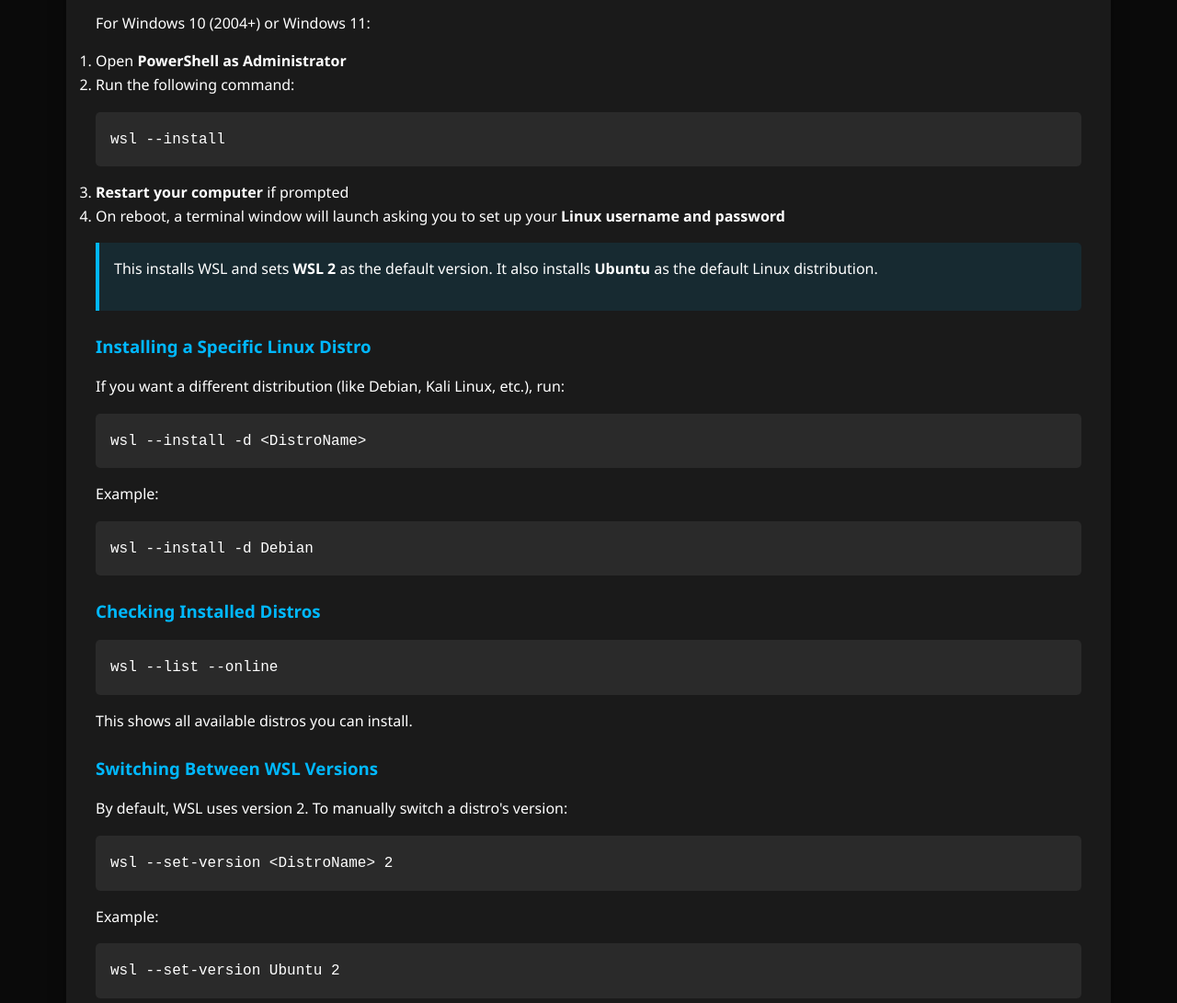
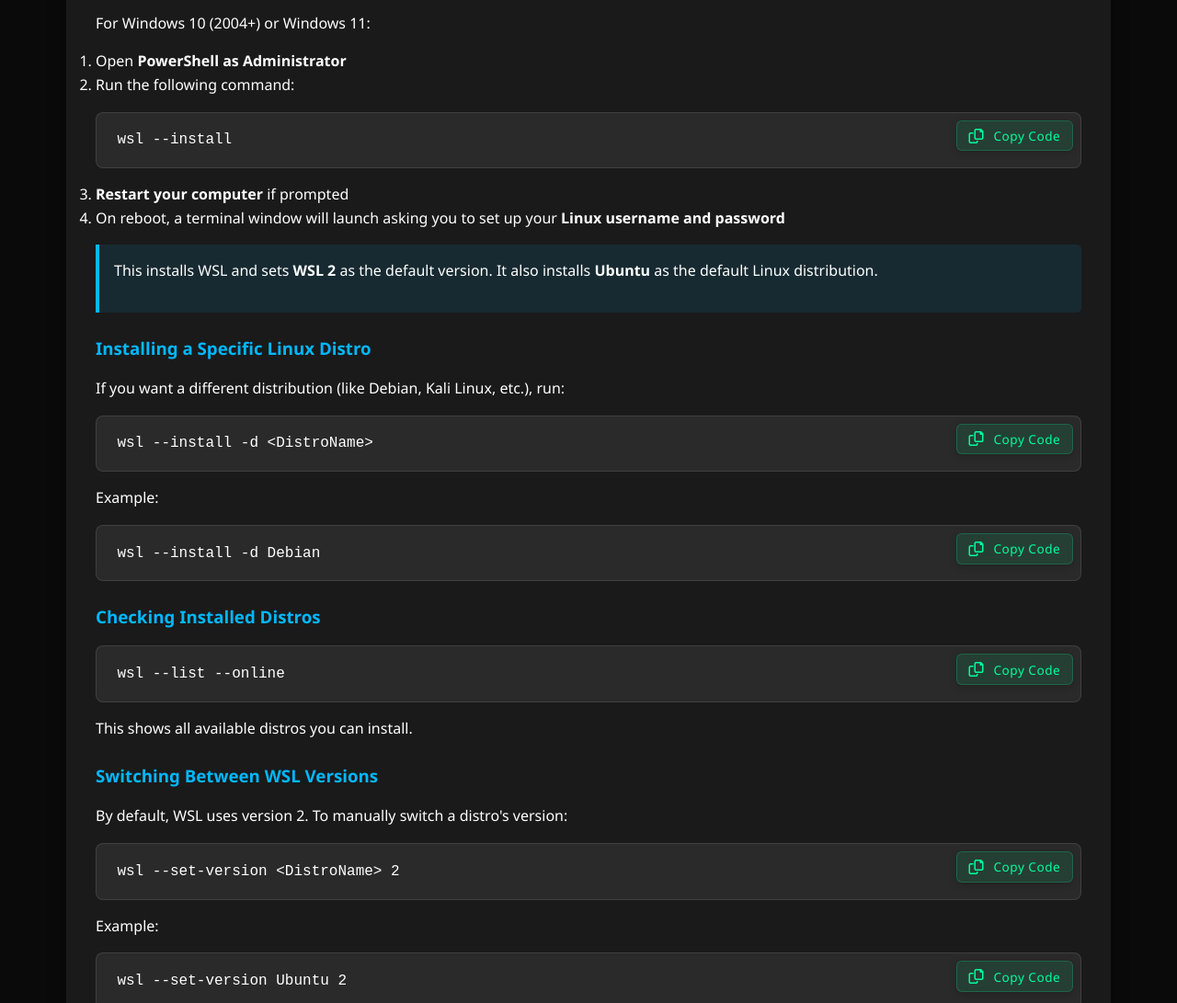
Before and after one commit to atharvbyadav/Mastering-WSL, a plain HTML site: page index.html in a window 1280 px wide. Shown: the part 1741-2832 px from the top of the page at 92% size. Drawn offline with Linux system fonts and the light colour scheme.

Commit message:
adding Coppy buttons

```diff
--- a/index.html
+++ b/index.html
@@ -209,14 +209,83 @@
         pre {
             background: var(--code-bg);
             padding: 1rem;
-            border-radius: 5px;
+            border-radius: 8px;
             overflow-x: auto;
             margin: 1rem 0;
+            position: relative;
+            border: 1px solid rgba(255, 255, 255, 0.1);
+            transition: all 0.3s ease;
         }
 
-        pre code {
-            background: none;
-            padding: 0;
+        pre:hover {
+            border-color: rgba(0, 255, 157, 0.2);
+            box-shadow: 0 0 20px rgba(0, 255, 157, 0.1);
+        }
+
+        .copy-button {
+            position: absolute;
+            top: 0.5rem;
+            right: 0.5rem;
+            background: rgba(0, 255, 157, 0.1);
+            border: 1px solid rgba(0, 255, 157, 0.2);
+            color: var(--primary-color);
+            padding: 0.4rem 0.8rem;
+            border-radius: 6px;
+            cursor: pointer;
+            font-size: 0.85rem;
+            transition: all 0.3s cubic-bezier(0.4, 0, 0.2, 1);
+            display: flex;
+            align-items: center;
+            gap: 0.4rem;
+            backdrop-filter: blur(5px);
+            box-shadow: 0 2px 8px rgba(0, 0, 0, 0.2);
+            font-weight: 500;
+            letter-spacing: 0.5px;
+        }
+
+        .copy-button:hover {
+            background: rgba(0, 255, 157, 0.2);
+            border-color: var(--primary-color);
+            transform: translateY(-2px);
+            box-shadow: 0 4px 12px rgba(0, 255, 157, 0.3);
+        }
+
+        .copy-button:active {
+            transform: translateY(0);
+            box-shadow: 0 2px 4px rgba(0, 255, 157, 0.2);
+        }
+
+        .copy-button.copied {
+            background: rgba(0, 255, 157, 0.3);
+            border-color: var(--primary-color);
+            color: var(--primary-color);
+            animation: pulse 0.5s ease;
+        }
+
+        @keyframes pulse {
+            0% { transform: scale(1); }
+            50% { transform: scale(1.05); }
+            100% { transform: scale(1); }
+        }
+
+        .copy-button i {
+            font-size: 1rem;
+            transition: transform 0.3s ease;
+        }
+
+        .copy-button:hover i {
+            transform: scale(1.1);
+        }
+
+        .copy-button.copied i {
+            color: var(--primary-color);
+            animation: checkmark 0.3s ease;
+        }
+
+        @keyframes checkmark {
+            0% { transform: scale(0); }
+            50% { transform: scale(1.2); }
+            100% { transform: scale(1); }
         }
 
         .command-table {
@@ -1059,6 +1128,31 @@ generateResolvConf = false</code></pre>
             section.style.transition = 'opacity 0.5s ease, transform 0.5s ease';
             observer.observe(section);
         });
+
+        // Add copy buttons to all code blocks
+        document.querySelectorAll('pre').forEach((pre) => {
+            const button = document.createElement('button');
+            button.className = 'copy-button';
+            button.innerHTML = '<i class="far fa-copy"></i> Copy Code';
+            button.title = 'Copy to clipboard';
+
+            button.addEventListener('click', async () => {
+                const code = pre.querySelector('code').textContent;
+                try {
+                    await navigator.clipboard.writeText(code);
+                    button.innerHTML = '<i class="fas fa-check"></i> Copied!';
+                    button.classList.add('copied');
+                    setTimeout(() => {
+                        button.innerHTML = '<i class="far fa-copy"></i> Copy Code';
+                        button.classList.remove('copied');
+                    }, 2000);
+                } catch (err) {
+                    console.error('Failed to copy: ', err);
+                }
+            });
+
+            pre.appendChild(button);
+        });
     </script>
 </body>
 </html>
```
